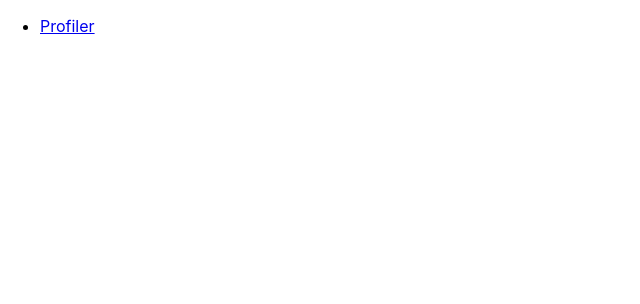
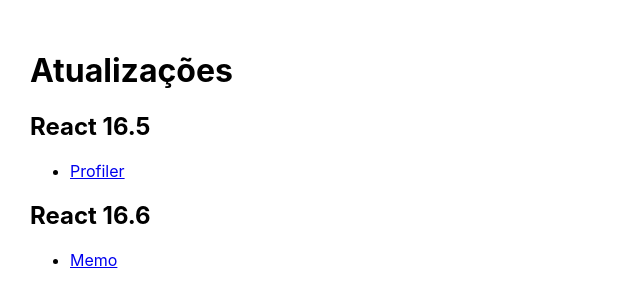
Before and after one commit to JCRamires/dev-talks, a React (Create React App) app in the folder react_16-9/react_16-9/: page / in a window 1280 px wide. Shown: the top 304 px of the page, without its empty margins (0-640 px from the left). Built offline with nearby package versions, Linux system fonts and the light colour scheme.

Commit message:
Adicionado pagina Memo

```diff
--- a/react_16-9/react_16-9/src/App.css
+++ b/react_16-9/react_16-9/src/App.css
@@ -0,0 +1,3 @@
+.App {
+    padding:  30px;
+}
--- a/react_16-9/react_16-9/src/App.js
+++ b/react_16-9/react_16-9/src/App.js
@@ -6,11 +6,13 @@
 
 export const PAGINAS = {
   INDEX: 'index',
-  PROFILER: 'profiler'
+  PROFILER: 'profiler',
+  MEMO: 'memo'
 }
 
 const renderizarPagina = (paginaSelecionada, selecionarPagina) => {
   switch (paginaSelecionada) {
+    case PAGINAS.MEMO:
     case PAGINAS.PROFILER: {
       return (
         <Profiler />
@@ -18,9 +20,17 @@
     }
     default: {
       return (
-        <ul>
-          <li><a href="#" onClick={() => selecionarPagina(PAGINAS.PROFILER)}>Profiler</a></li>
-        </ul>
+        <>
+          <h1>Atualizações</h1>
+          <h2>React 16.5</h2>
+          <ul>
+            <li><a href="#" onClick={() => selecionarPagina(PAGINAS.PROFILER)}>Profiler</a></li>
+          </ul>
+          <h2>React 16.6</h2>
+          <ul>
+            <li><a href="#" onClick={() => selecionarPagina(PAGINAS.MEMO)}>Memo</a></li>
+          </ul>
+        </>
       )
     }
   }
--- a/react_16-9/react_16-9/src/Profiler.js
+++ b/react_16-9/react_16-9/src/Profiler.js
@@ -9,6 +9,8 @@
         tarefas: []
     }
 
+    onChangeInput = event => trace('onChangeInput', performance.now(), () => this.setState({ valorInput: event.currentTarget.value }) )
+
     adicionarTarefa = () => trace('Adicionou tarefa', performance.now(), () => this.setState(state => ({ tarefas: [...state.tarefas, state.valorInput], valorInput: '' })))
 
     render() {
@@ -16,7 +18,7 @@
             <>
                 <h1>Tarefas</h1>
                 <div>
-                    <input value={this.state.valorInput} onChange={event => this.setState({ valorInput: event.currentTarget.value })} placeholder="Tarefa" />
+                    <input value={this.state.valorInput} onChange={this.onChangeInput} placeholder="Tarefa" />
                     <button onClick={this.adicionarTarefa}>Adicionar</button>
                 </div>
                 <ListaTarefas tarefas={this.state.tarefas} />
```
